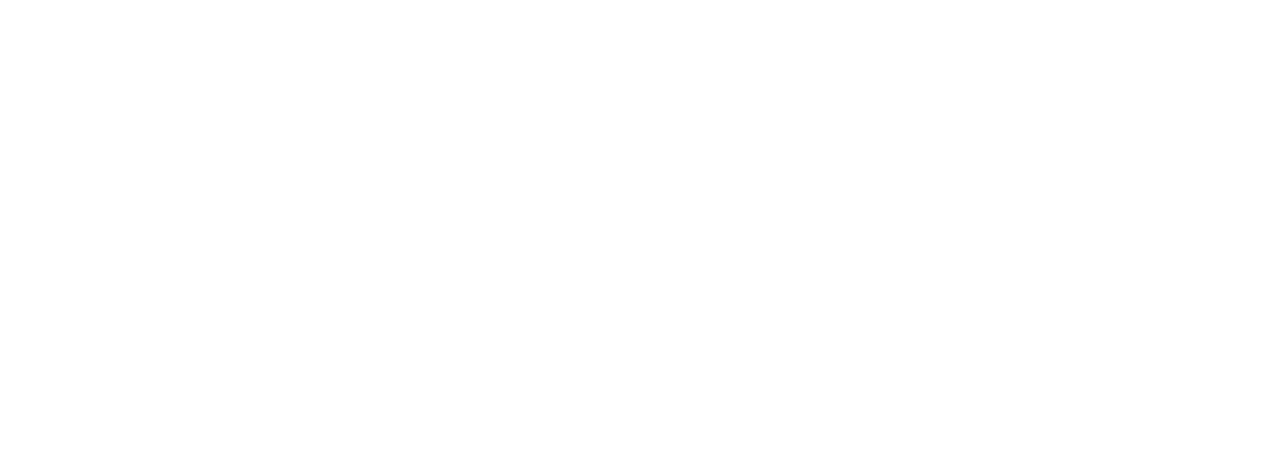
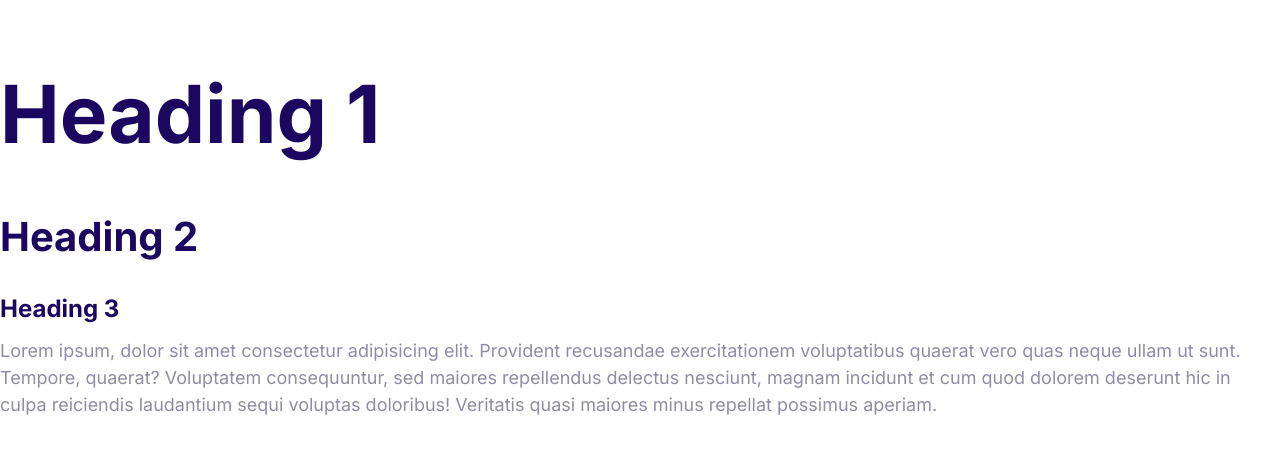
Before and after one commit to adamminchella/firstwebsite, a plain HTML site: page index.html in a window 1280 px wide. Drawn offline with Linux system fonts and the light colour scheme.

Commit message:
Define the styles for the fonts.

```diff
--- a/CSS/styles.css
+++ b/CSS/styles.css
@@ -5,3 +5,49 @@
   --color-headings: #1b0760;
   --color-body: #918ca4;
 }
+
+html {
+  font-size: 62.5%;
+}
+
+body {
+  font-family: "Inter", Arial, Helvetica, sans-serif;
+  color: var(--color-body);
+  font-size: 2.4rem;
+  line-height: 1.5;
+}
+
+h1,
+h2,
+h3 {
+  color: var(--color-headings);
+  margin-bottom: 1rem;
+}
+
+h1 {
+  font-size: 7rem;
+}
+
+h2 {
+  font-size: 4rem;
+}
+
+h3 {
+  font-size: 3rem;
+}
+
+p {
+  margin-top: 0;
+}
+
+@media screen and (min-width: 1024px) {
+  body {
+    font-size: 1.8rem;
+  }
+  h1 {
+    font-size: 8rem;
+  }
+  h3 {
+    font-size: 2.4rem;
+  }
+}
--- a/index.html
+++ b/index.html
@@ -5,8 +5,26 @@
     <meta http-equiv="X-UA-Compatible" content="IE=edge" />
     <meta name="viewport" content="width=device-width, initial-scale=1.0" />
     <title>Document</title>
+    <link rel="preconnect" href="https://fonts.googleapis.com" />
+    <link rel="preconnect" href="https://fonts.gstatic.com" crossorigin />
+    <link
+      href="https://fonts.googleapis.com/css2?family=Inter:wght@400;700&display=swap"
+      rel="stylesheet"
+    />
     <link rel="stylesheet" href="/CSS/normalize.css" />
     <link rel="stylesheet" href="/CSS/styles.css" />
   </head>
-  <body></body>
+  <body>
+    <h1>Heading 1</h1>
+    <h2>Heading 2</h2>
+    <h3>Heading 3</h3>
+    <p>
+      Lorem ipsum, dolor sit amet consectetur adipisicing elit. Provident
+      recusandae exercitationem voluptatibus quaerat vero quas neque ullam ut
+      sunt. Tempore, quaerat? Voluptatem consequuntur, sed maiores repellendus
+      delectus nesciunt, magnam incidunt et cum quod dolorem deserunt hic in
+      culpa reiciendis laudantium sequi voluptas doloribus! Veritatis quasi
+      maiores minus repellat possimus aperiam.
+    </p>
+  </body>
 </html>
```
